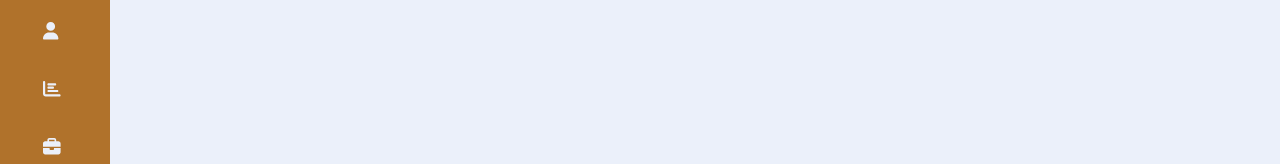
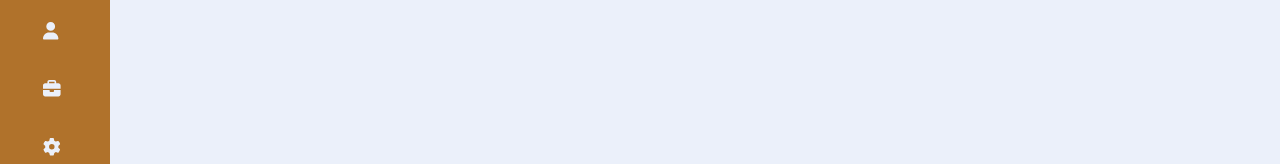
Before and after one commit to Amicuchi/CestaViva, a React (Vite) app: page /dashboard in a window 1280 px wide. Shown: the part 199-363 px from the top of the page. Built offline with nearby package versions, Linux system fonts and the light colour scheme; sample sign-in values are in the browser's storage.

Commit message:
Exclusão do botão Estatísticas. Esse conteúdo foi transferido para o Dasboard home

```diff
--- a/src/components/dashboardComponents/DashboardSidebar.jsx
+++ b/src/components/dashboardComponents/DashboardSidebar.jsx
@@ -3,7 +3,6 @@ import { FontAwesomeIcon } from '@fortawesome/react-fontawesome';
 import {
     faTachographDigital,
     faUser,
-    faChartBar,
     faBriefcase,
     faGear,
     faHeadset,
@@ -28,12 +27,12 @@ export default function DashboardSidebar() {
                         <span>Perfil</span>
                     </Link>
                 </li>
-                <li>
+                {/* <li>
                     <Link to="estatisticas">
                         <FontAwesomeIcon icon={faChartBar} className="fas" />
                         <span>Estatísticas</span>
                     </Link>
-                </li>
+                </li> */}
                 <li>
                     <Link to="cestas">
                         <FontAwesomeIcon icon={faBriefcase} className="fas" />
```
